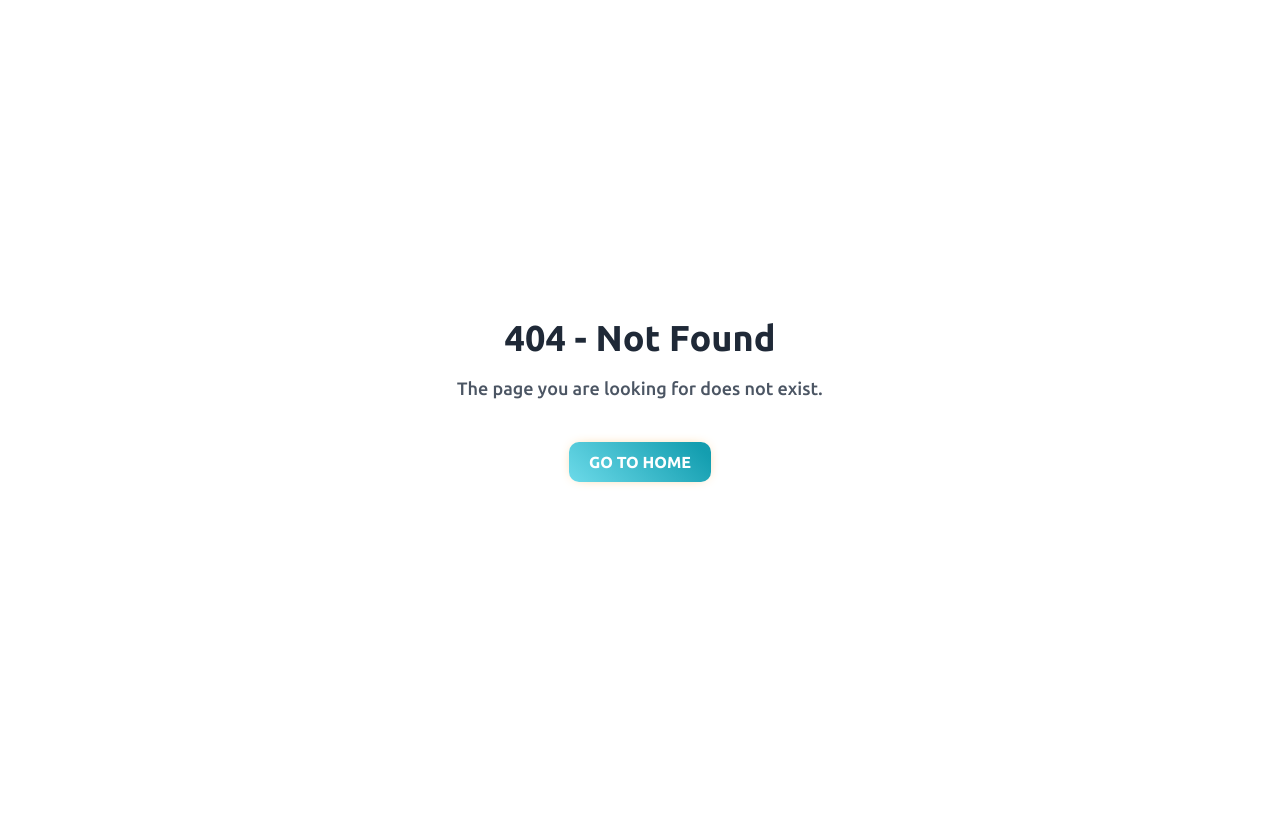
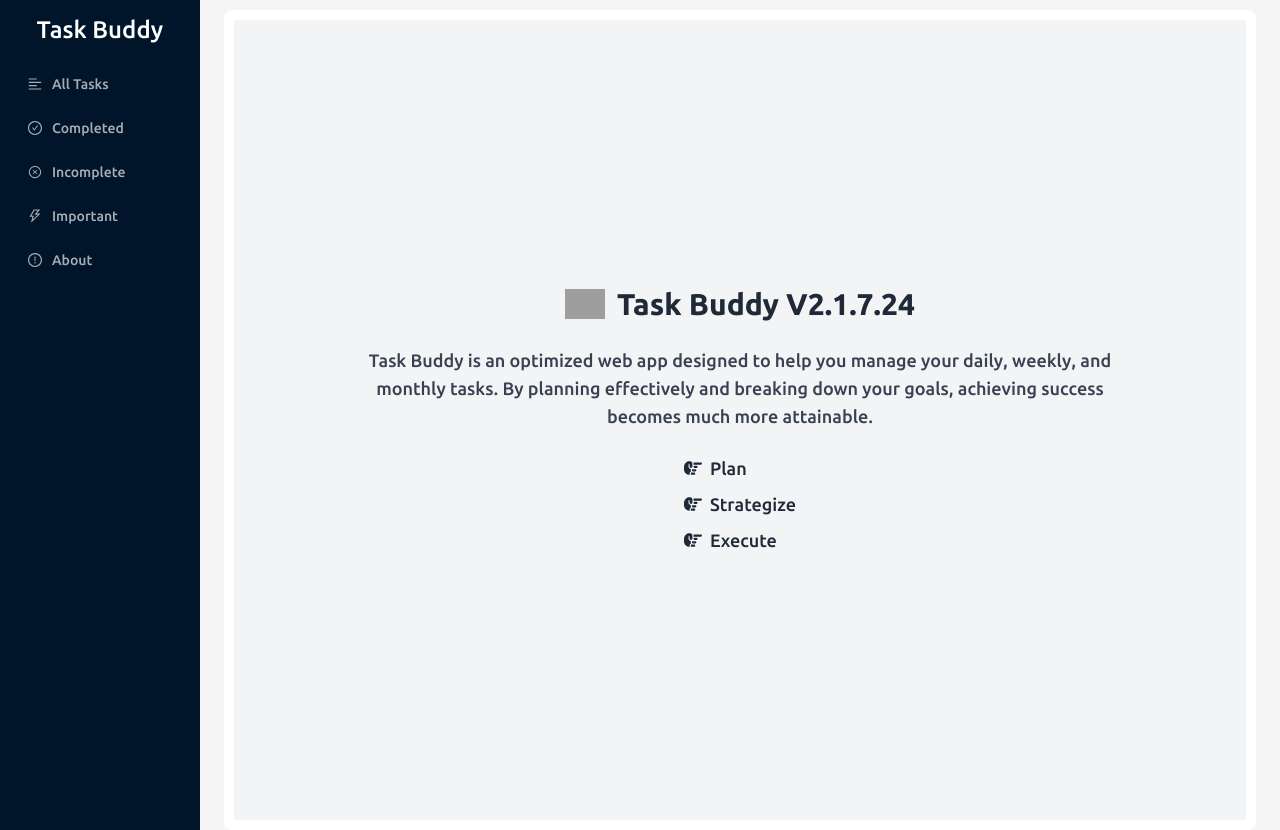
Before and after one commit to tigermursa/TaskBuddy-Client, a React (Vite) app: page /about in a window 1280 px wide. Before the commit this address had no page. Before the commit the page ends 800 px from the top, so only its background shows below. Built offline with nearby package versions, Linux system fonts and the light colour scheme; no server answers; sample sign-in values are in the browser's storage; grey boxes are pictures that could not be loaded.

Commit message:
added about page

```diff
--- a/dev-dist/sw.js
+++ b/dev-dist/sw.js
@@ -82,7 +82,7 @@ define(['./workbox-b5f7729d'], (function (workbox) { 'use strict';
     "revision": "3ca0b8505b4bec776b69afdba2768812"
   }, {
     "url": "index.html",
-    "revision": "0.k5r8atedirg"
+    "revision": "0.amdmdg2n1oo"
   }], {});
   workbox.cleanupOutdatedCaches();
   workbox.registerRoute(new workbox.NavigationRoute(workbox.createHandlerBoundToURL("index.html"), {
--- a/src/Components/layout/MainLayout.tsx
+++ b/src/Components/layout/MainLayout.tsx
@@ -9,6 +9,7 @@ import { Layout, Menu, MenuProps, theme } from "antd";
 import { NavLink, Outlet } from "react-router-dom";
 
 import DropdownComponent from "../ui/ProfileDropdown/ProfileDropdown";
+import { AiOutlineCloseCircle } from "react-icons/ai";
 // import Test from "../ui/DataShowTemp/Test";
 
 const { Content, Sider } = Layout;
@@ -27,12 +28,17 @@ const items: MenuProps["items"] = [
   {
     key: "003",
     label: <NavLink to={"/incomplete"}>Incomplete</NavLink>,
-    icon: <ExclamationCircleOutlined />,
+    icon: <AiOutlineCloseCircle />,
   },
   {
     key: "004",
     label: <NavLink to={"/important"}>Important</NavLink>,
     icon: <ThunderboltOutlined />,
+  },
+  {
+    key: "005",
+    label: <NavLink to={"/about"}>About</NavLink>,
+    icon: <ExclamationCircleOutlined />
   },
 ];
 
--- /dev/null
+++ b/src/pages/About.tsx
@@ -0,0 +1,28 @@
+import { FaHandPointRight } from "react-icons/fa6";
+
+const About = () => {
+    return (
+        <div className="h-screen flex flex-col justify-center items-center bg-gray-100 p-4">
+            <div className="flex items-center gap-3 mb-6">
+                <img
+                    className="w-10"
+                    src="https://user-images.githubusercontent.com/69080584/119517399-c6f10280-bda1-11eb-9af9-4bdc197dcd65.png"
+                    alt="Task Buddy Logo"
+                />
+                <h1 className="text-3xl font-bold text-gray-800">Task Buddy V2.1.7.24</h1>
+            </div>
+
+            <p className="text-lg max-w-[80%] text-center text-gray-700 mb-6">
+                Task Buddy is an optimized web app designed to help you manage your daily, weekly, and monthly tasks. By planning effectively and breaking down your goals, achieving success becomes much more attainable.
+            </p>
+
+            <ul className="text-lg space-y-2 text-gray-800">
+                <li className="flex items-center gap-2"><FaHandPointRight /> Plan</li>
+                <li className="flex items-center gap-2"><FaHandPointRight /> Strategize</li>
+                <li className="flex items-center gap-2"><FaHandPointRight /> Execute</li>
+            </ul>
+        </div>
+    );
+};
+
+export default About;
--- a/src/routes/router.tsx
+++ b/src/routes/router.tsx
@@ -8,6 +8,7 @@ import NotFoundPage from "../pages/NotFoundPage";
 import Complete from "../pages/BlurEffectPages/Complete";
 import Important from "../pages/BlurEffectPages/Important";
 import Incomplete from "../pages/BlurEffectPages/Incomplete";
+import About from "../pages/About";
 
 const router = createBrowserRouter([
   {
@@ -35,6 +36,10 @@ const router = createBrowserRouter([
         path: "/incomplete",
         element: <Incomplete />,
       },
+      {
+        path: "/about",
+        element: <About />,
+      },
     ],
   },
   {
```
